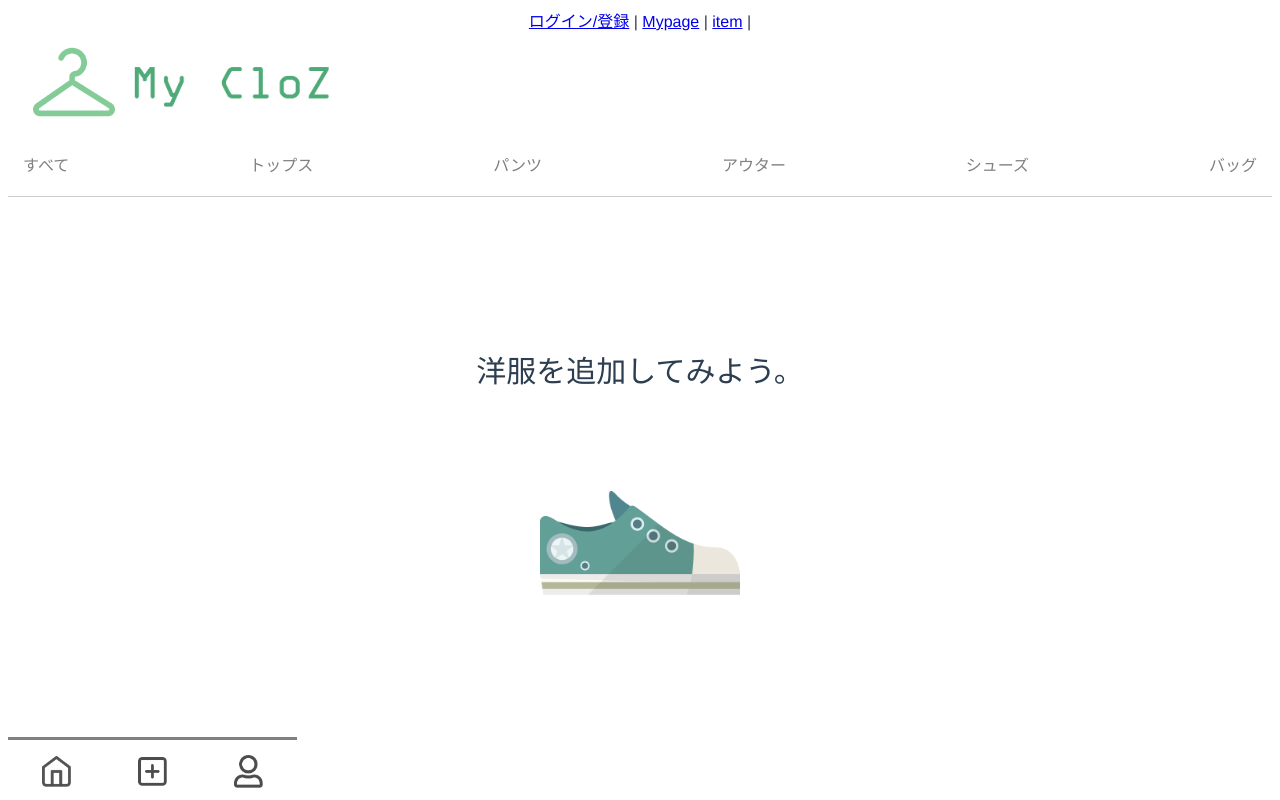
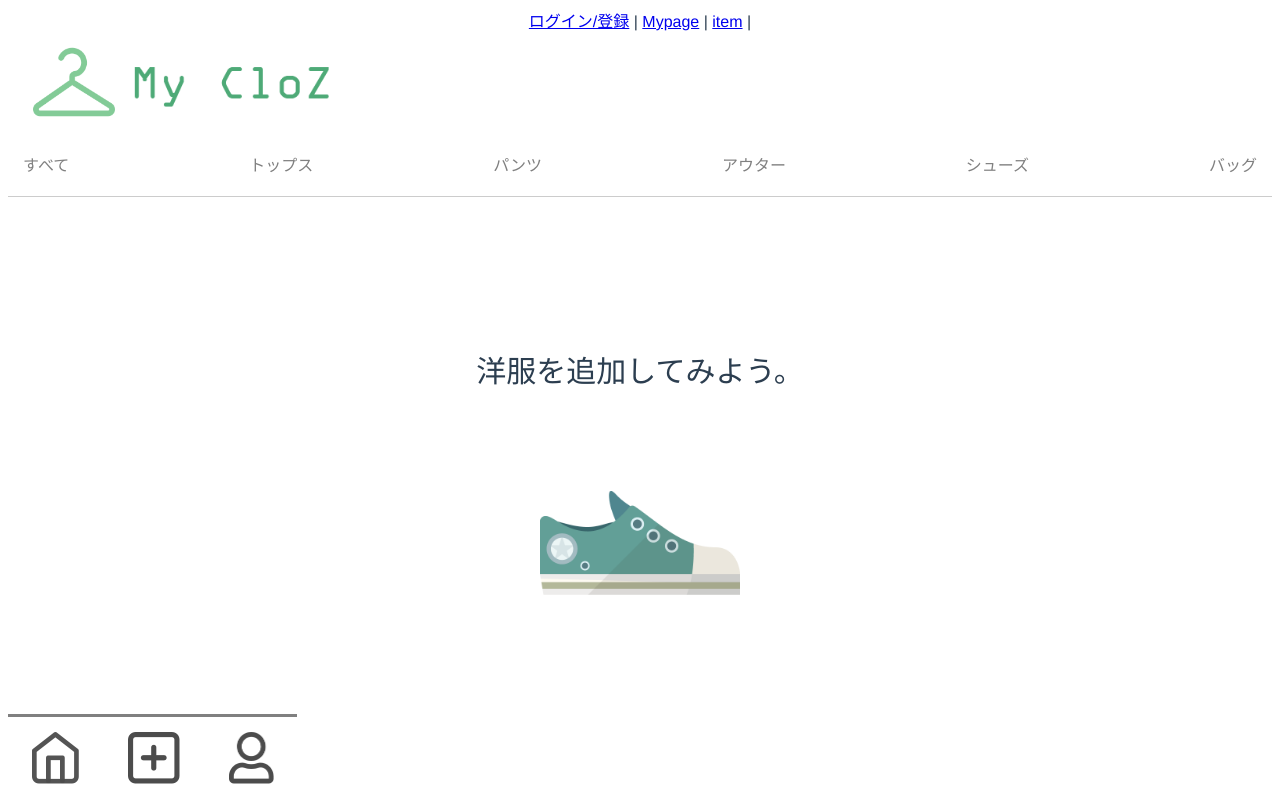
Before and after one commit to naitohiro18/fashion_app, a Vue app: page / in a window 1280 px wide. Built offline with nearby package versions, Linux system fonts and the light colour scheme; no server answers.

Commit message:
Update footer.vue

```diff
--- a/src/components/footer.vue
+++ b/src/components/footer.vue
@@ -1,24 +1,19 @@
 <template>
   <div class="footer">
-    <img class="home" src="@/assets/home.png" alt="home_logo" />
-    <img class="add" src="@/assets/add.png" alt="add_logo" />
-    <img
-      class="mypage"
-      src="@/assets/mypage.png"
-      alt="mypage_logo"
-      v-on:click="linkToMypage"
-    />
+    <router-link to="/">
+      <img class="home" src="@/assets/home.png" alt="home_logo" />
+    </router-link>
+    <router-link to="/itempost">
+      <img class="add" src="@/assets/add.png" alt="add_logo" />
+    </router-link>
+    <router-link to="/mypage">
+      <img class="mypage" src="@/assets/mypage.png" alt="mypage_logo" />
+    </router-link>
   </div>
 </template>
 
 <script>
-export default {
-  methods: {
-    linkToMypage() {
-      this.$router.push("mypage");
-    }
-  }
-};
+export default {};
 </script>
 
 <style lang="scss" scoped>
@@ -31,8 +26,11 @@ export default {
   position: fixed;
   bottom: 0px;
   padding-bottom: 12px;
+}
+
+a {
   img {
-    width: 10%;
+    width: 50%;
     opacity: 70%;
   }
 }
```
